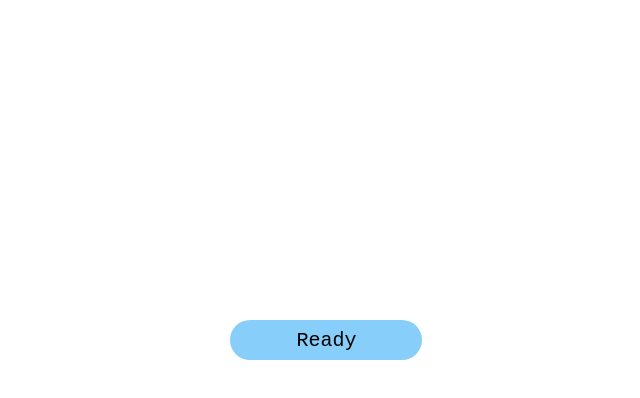
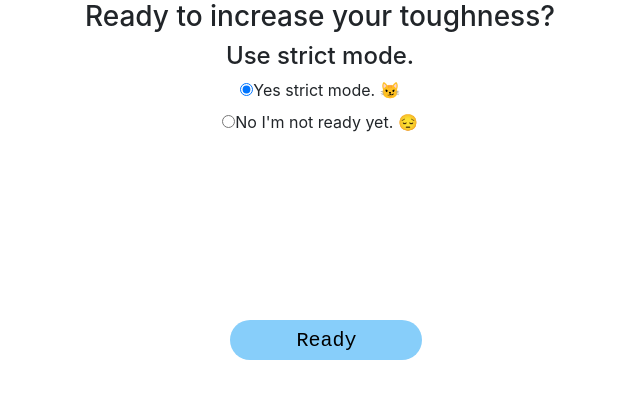
Before and after one commit to typeforslack/frontend, a React (Create React App) app: page /practise in a window 1280 px wide. Shown: the top 398 px of the page, without its empty margins (320-960 px from the left). Built offline with nearby package versions, Linux system fonts and the light colour scheme.

Commit message:
Add strict mode option.

```diff
--- a/src/components/arena/arena.css
+++ b/src/components/arena/arena.css
@@ -32,6 +32,7 @@
   font-size: 1.2em;
   text-align: center;
 }
+
 .arena-input {
   margin-top: 20px;
   width: 100%;
--- a/src/components/arena/practice.jsx
+++ b/src/components/arena/practice.jsx
@@ -133,10 +133,7 @@ export default class TypingArena extends React.Component {
       this.start()
     }
     // TODO: Find and add other unnecessary symbols too
-    if (
-      ['Shift', 'Alt', 'Control', 'Tab', 'Meta', 'Backspac'].indexOf(e.key) !==
-      -1
-    ) {
+    if (['Shift', 'Alt', 'Control', 'Tab', 'Meta'].indexOf(e.key) !== -1) {
       return
     }
     console.log(e.key, e.which)
@@ -154,7 +151,7 @@ export default class TypingArena extends React.Component {
       return
     }
     console.log('Clearing')
-    // Temporary hac
+    // Temporary hack
     document.getElementById('textref').value = ''
   }
 
--- a/src/components/typingpage/practise.jsx
+++ b/src/components/typingpage/practise.jsx
@@ -10,6 +10,7 @@ export default class Practise extends React.Component {
     isParaLoading: false,
     paragraph: '',
     paraID: null,
+    strictMode: 'true',
   }
 
   parafetch = async (event) => {
@@ -36,23 +37,56 @@ export default class Practise extends React.Component {
     })
   }
 
+  handleOptionChange = (e) => {
+    this.setState({
+      strictMode: e.target.value,
+    })
+  }
+
   render() {
-    const { isReady, isParaLoading, paragraph, paraID } = this.state
+    const { isReady, isParaLoading, paragraph, paraID, strictMode } = this.state
     return (
       <div>
         {!isReady && (
-          <div>
-            <Button className="readybtn" onClick={this.parafetch}>
-              {isParaLoading ? 'Loading...' : 'Ready'}
-            </Button>
-          </div>
+          <>
+            <center>
+              <h3>Ready to increase your toughness?</h3>
+              <h4>Use strict mode.</h4>
+              <label>
+                <input
+                  type="radio"
+                  name="mode"
+                  value="true"
+                  checked={strictMode === 'true'}
+                  onChange={this.handleOptionChange}
+                />
+                Yes strict mode. 😼
+              </label>
+              <br />
+              <label>
+                <input
+                  type="radio"
+                  name="mode"
+                  value="false"
+                  checked={strictMode === 'false'}
+                  onChange={this.handleOptionChange}
+                />
+                No I'm not ready yet. 😔
+              </label>
+            </center>
+            <div>
+              <Button className="readybtn" onClick={this.parafetch}>
+                {isParaLoading ? 'Loading...' : 'Ready'}
+              </Button>
+            </div>
+          </>
         )}
 
         {paragraph && (
           <PracticeArena
             paragraph={paragraph}
             paraID={paraID}
-            strictMode={true}
+            strictMode={strictMode === 'true'}
           />
         )}
       </div>
```
